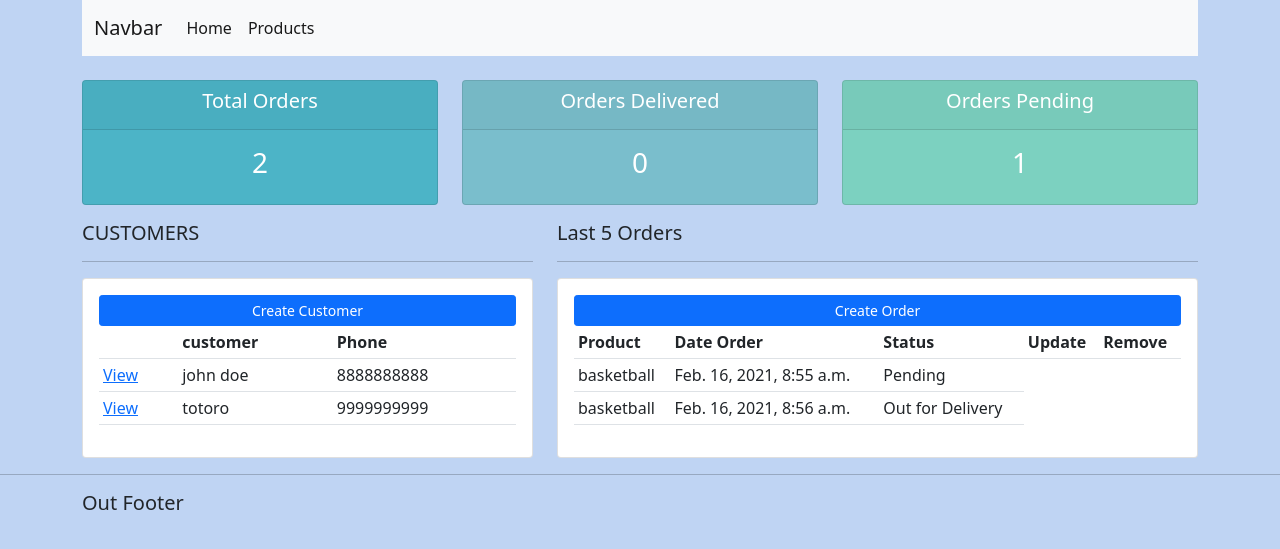
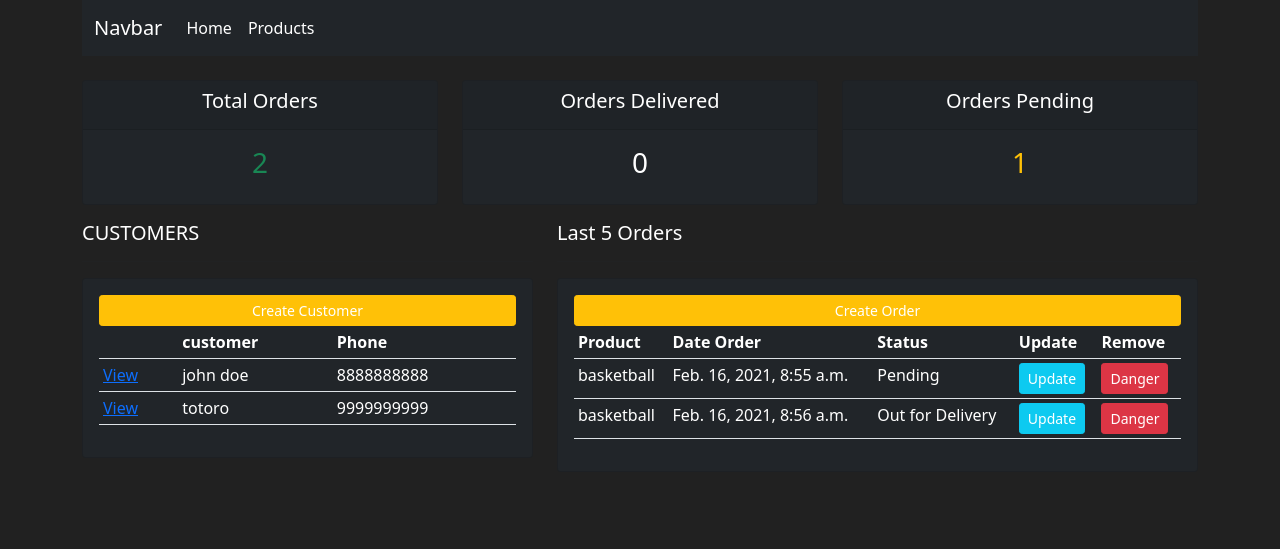
Before and after one commit to totorodev0032/django-crm, a Django app: page / in a window 1280 px wide. Shown: the top 549 px of the page. Run offline with Django 3.2, Linux system fonts and the light colour scheme; data comes from the database, SQL or seed files in the repository.

Commit message:
theme changed

```diff
--- a/accounts/templates/accounts/dashboard.html
+++ b/accounts/templates/accounts/dashboard.html
@@ -7,11 +7,11 @@
 <div class="container">
 <div class="row">
     <div class="col-md-5">
-        <h5>CUSTOMERS</h5>
+        <h5 class="text-white">CUSTOMERS</h5>
         <hr>
-        <div class="card card-body">
-            <a  class = "btn btn-primary btn-sm btn-block" href="">Create Customer</a>
-            <table class="table table-sm">
+        <div class="card card-body text-white bg-dark ">
+            <a  class = "btn btn-primary btn-sm btn-block btn-warning text-white" href=""> Create Customer</a>
+            <table class="table table-sm text-white">
                 <tr>
                     <th></th>
                     <th>customer</th>
@@ -29,13 +29,13 @@
     </div>
 
     <div class="col-md-7">
-        <h5>
+        <h5 class="text-white">
             Last 5 Orders
         </h5>
         <hr>
-        <div class="card card-body">
-            <a  class = "btn btn-primary btn-sm btn-block" href="">Create Order</a>
-            <table class="table table-sm">
+        <div class="card card-body bg-dark">
+            <a  class = "btn btn-primary btn-sm btn-block btn-warning text-white" href="">Create Order</a>
+            <table class="table table-sm text-white">
                 <tr>
                     <th>Product</th>
                     <th>Date Order</th>
@@ -49,6 +49,8 @@
                         <td> {{ order.product}} </td>
                         <td> {{ order.date_created }} </td>
                         <td> {{ order.status }} </td>
+                        <td> <a class="btn btn-sm btn-info text-white" href="">Update</a> </td>
+                        <td> <a class="btn btn-sm btn-danger"  href="">Danger</a> </td>
                     </tr>
                 {% endfor %}
 
--- a/accounts/templates/accounts/main.html
+++ b/accounts/templates/accounts/main.html
@@ -11,6 +11,12 @@
 
 
     <title>Floxus CRM</title>
+
+    <style>
+        body{
+            background-color: #212121;
+        }
+    </style>
 </head>
 <body>
     {% include 'accounts/navbar.html' %}
@@ -18,9 +24,7 @@
 
 
     {% endblock %}
-    <hr>
-    <div class="container">
-    <h5>Out Footer</h5>
+
 </div>
 
 </body>
--- a/accounts/templates/accounts/navbar.html
+++ b/accounts/templates/accounts/navbar.html
@@ -1,5 +1,5 @@
 <div class="container">
-<nav class="navbar navbar-expand-lg navbar-light bg-light">
+<nav class="navbar navbar-expand-lg navbar-dark bg-dark">
     <div class="container-fluid">
       <a class="navbar-brand" href="#">Navbar</a>
       <button class="navbar-toggler" type="button" data-bs-toggle="collapse" data-bs-target="#navbarSupportedContent" aria-controls="navbarSupportedContent" aria-expanded="false" aria-label="Toggle navigation">
--- a/accounts/templates/accounts/status.html
+++ b/accounts/templates/accounts/status.html
@@ -3,12 +3,12 @@
 <div class="row">
 	<div class="col">
 		<div class="col-md">
-			<div class="card text-center text-white  mb-3" id="total-orders">
+			<div class="card text-center text-white bg-dark  mb-3" id="total-orders">
 			  	<div class="card-header">
-			  		<h5 class="card-title">Total Orders</h5>
+			  		<h5 class="card-title ">Total Orders</h5>
 			  	</div>
 			  	<div class="card-body">
-			    	<h3 class="card-title">{{total_orders}}</h3>
+			    	<h3 class="card-title text-success">{{total_orders}}</h3>
 			  	</div>
 			</div>
 		</div>
@@ -16,7 +16,7 @@
 
 	<div class="col">
 		<div class="col-md">
-			<div class="card text-center text-white  mb-3" id="orders-delivered">
+			<div class="card text-center text-white bg-dark  mb-3" id="orders-delivered">
 			  	<div class="card-header">
 			  		<h5 class="card-title">Orders Delivered</h5>
 			  	</div>
@@ -29,12 +29,12 @@
 
 	<div class="col">
 		<div class="col-md">
-			<div class="card text-center text-white  mb-3" id="orders-pending">
+			<div class="card text-center text-white bg-dark  mb-3" id="orders-pending">
 			  	<div class="card-header">
 			  		<h5 class="card-title">Orders Pending</h5>
 			  	</div>
 			  	<div class="card-body">
-			    	<h3 class="card-title"> {{pending}} </h3>
+			    	<h3 class="card-title text-warning"> {{pending}} </h3>
 			  	</div>
 			</div>
 		</div>
```
Also changed, not shown: accounts/templates/accounts/customer.html (+13 -13 lines), accounts/templates/accounts/product.html (+5 -4 lines).
